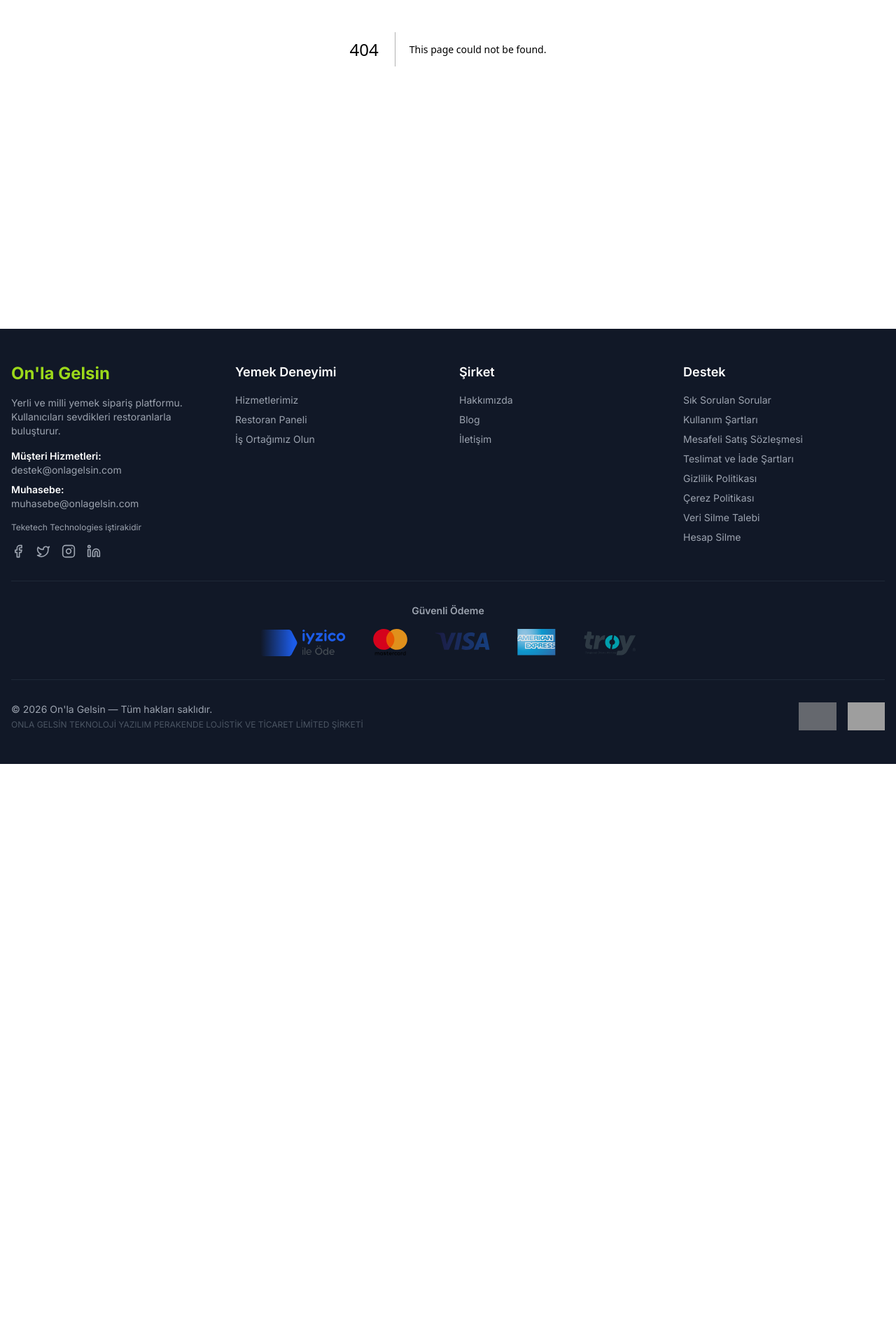
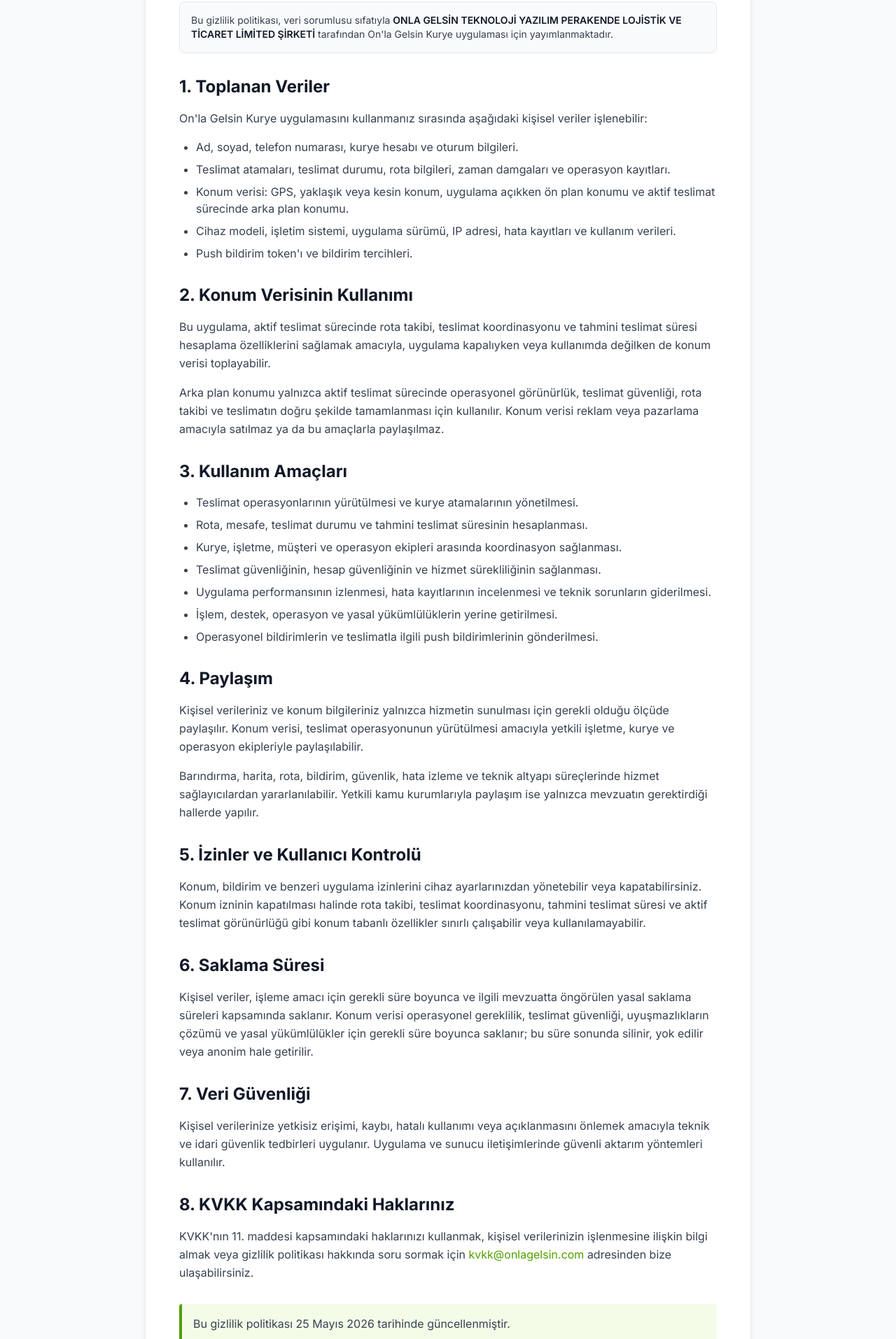
Before and after one commit to fthtk567-ctrl/onlog-website-, a Next.js app: page /kurye-gizlilik-politikasi in a window 1280 px wide. Before the commit this address had no page. Shown: the part 410-2324 px from the top of the page at 70% size. Before the commit the page ends 1502 px from the top, so only its background shows below. Built offline with nearby package versions, Linux system fonts and the light colour scheme; grey boxes are pictures that could not be loaded.

Commit message:
Add courier privacy policy

```diff
--- /dev/null
+++ b/app/kurye-gizlilik-politikasi/page.tsx
@@ -0,0 +1,143 @@
+import { company } from '@/lib/companyInfo'
+
+export const metadata = {
+  title: "On'la Gelsin Kurye - Gizlilik Politikası",
+  description:
+    "On'la Gelsin Kurye uygulamasında kişisel verilerin ve konum verilerinin işlenmesine ilişkin gizlilik politikası.",
+}
+
+export default function KuryeGizlilikPolitikasi() {
+  return (
+    <main className="min-h-screen bg-gray-50">
+      <section className="bg-gradient-to-r from-primary-600 to-primary-700 text-white py-16">
+        <div className="container mx-auto px-4">
+          <h1 className="text-4xl md:text-5xl font-bold mb-4">
+            On&apos;la Gelsin Kurye Uygulaması Gizlilik Politikası
+          </h1>
+          <p className="text-xl text-primary-100">
+            Kurye uygulamasında kişisel verilerinizin, konum bilgilerinizin ve uygulama izinlerinin nasıl işlendiğine
+            ilişkin bilgilendirme.
+          </p>
+        </div>
+      </section>
+
+      <section className="py-16">
+        <div className="container mx-auto px-4 max-w-4xl">
+          <div className="bg-white rounded-xl shadow-lg p-8 md:p-12 space-y-8">
+            <div className="bg-gray-50 border border-gray-200 rounded-lg p-4 text-sm text-gray-700">
+              <p>
+                Bu gizlilik politikası, veri sorumlusu sıfatıyla{' '}
+                <span className="font-semibold text-gray-900">{company.legalName}</span> tarafından On&apos;la Gelsin
+                Kurye uygulaması için yayımlanmaktadır.
+              </p>
+            </div>
+
+            <div>
+              <h2 className="text-2xl font-bold text-gray-900 mb-4">1. Toplanan Veriler</h2>
+              <p className="text-gray-700 leading-relaxed mb-4">
+                On&apos;la Gelsin Kurye uygulamasını kullanmanız sırasında aşağıdaki kişisel veriler işlenebilir:
+              </p>
+              <ul className="list-disc pl-6 text-gray-700 space-y-2">
+                <li>Ad, soyad, telefon numarası, kurye hesabı ve oturum bilgileri.</li>
+                <li>Teslimat atamaları, teslimat durumu, rota bilgileri, zaman damgaları ve operasyon kayıtları.</li>
+                <li>
+                  Konum verisi: GPS, yaklaşık veya kesin konum, uygulama açıkken ön plan konumu ve aktif teslimat
+                  sürecinde arka plan konumu.
+                </li>
+                <li>Cihaz modeli, işletim sistemi, uygulama sürümü, IP adresi, hata kayıtları ve kullanım verileri.</li>
+                <li>Push bildirim token&apos;ı ve bildirim tercihleri.</li>
+              </ul>
+            </div>
+
+            <div>
+              <h2 className="text-2xl font-bold text-gray-900 mb-4">2. Konum Verisinin Kullanımı</h2>
+              <p className="text-gray-700 leading-relaxed mb-4">
+                Bu uygulama, aktif teslimat sürecinde rota takibi, teslimat koordinasyonu ve tahmini teslimat süresi
+                hesaplama özelliklerini sağlamak amacıyla, uygulama kapalıyken veya kullanımda değilken de konum verisi
+                toplayabilir.
+              </p>
+              <p className="text-gray-700 leading-relaxed">
+                Arka plan konumu yalnızca aktif teslimat sürecinde operasyonel görünürlük, teslimat güvenliği, rota
+                takibi ve teslimatın doğru şekilde tamamlanması için kullanılır. Konum verisi reklam veya pazarlama
+                amacıyla satılmaz ya da bu amaçlarla paylaşılmaz.
+              </p>
+            </div>
+
+            <div>
+              <h2 className="text-2xl font-bold text-gray-900 mb-4">3. Kullanım Amaçları</h2>
+              <ul className="list-disc pl-6 text-gray-700 space-y-2">
+                <li>Teslimat operasyonlarının yürütülmesi ve kurye atamalarının yönetilmesi.</li>
+                <li>Rota, mesafe, teslimat durumu ve tahmini teslimat süresinin hesaplanması.</li>
+                <li>Kurye, işletme, müşteri ve operasyon ekipleri arasında koordinasyon sağlanması.</li>
+                <li>Teslimat güvenliğinin, hesap güvenliğinin ve hizmet sürekliliğinin sağlanması.</li>
+                <li>Uygulama performansının izlenmesi, hata kayıtlarının incelenmesi ve teknik sorunların giderilmesi.</li>
+                <li>İşlem, destek, operasyon ve yasal yükümlülüklerin yerine getirilmesi.</li>
+                <li>Operasyonel bildirimlerin ve teslimatla ilgili push bildirimlerinin gönderilmesi.</li>
+              </ul>
+            </div>
+
+            <div>
+              <h2 className="text-2xl font-bold text-gray-900 mb-4">4. Paylaşım</h2>
+              <p className="text-gray-700 leading-relaxed mb-4">
+                Kişisel verileriniz ve konum bilgileriniz yalnızca hizmetin sunulması için gerekli olduğu ölçüde
+                paylaşılır. Konum verisi, teslimat operasyonunun yürütülmesi amacıyla yetkili işletme, kurye ve
+                operasyon ekipleriyle paylaşılabilir.
+              </p>
+              <p className="text-gray-700 leading-relaxed">
+                Barındırma, harita, rota, bildirim, güvenlik, hata izleme ve teknik altyapı süreçlerinde hizmet
+                sağlayıcılardan yararlanılabilir. Yetkili kamu kurumlarıyla paylaşım ise yalnızca mevzuatın gerektirdiği
+                hallerde yapılır.
+              </p>
+            </div>
+
+            <div>
+              <h2 className="text-2xl font-bold text-gray-900 mb-4">5. İzinler ve Kullanıcı Kontrolü</h2>
+              <p className="text-gray-700 leading-relaxed">
+                Konum, bildirim ve benzeri uygulama izinlerini cihaz ayarlarınızdan yönetebilir veya kapatabilirsiniz.
+                Konum izninin kapatılması halinde rota takibi, teslimat koordinasyonu, tahmini teslimat süresi ve aktif
+                teslimat görünürlüğü gibi konum tabanlı özellikler sınırlı çalışabilir veya kullanılamayabilir.
+              </p>
+            </div>
+
+            <div>
+              <h2 className="text-2xl font-bold text-gray-900 mb-4">6. Saklama Süresi</h2>
+              <p className="text-gray-700 leading-relaxed">
+                Kişisel veriler, işleme amacı için gerekli süre boyunca ve ilgili mevzuatta öngörülen yasal saklama
+                süreleri kapsamında saklanır. Konum verisi operasyonel gereklilik, teslimat güvenliği, uyuşmazlıkların
+                çözümü ve yasal yükümlülükler için gerekli süre boyunca saklanır; bu süre sonunda silinir, yok edilir
+                veya anonim hale getirilir.
+              </p>
+            </div>
+
+            <div>
+              <h2 className="text-2xl font-bold text-gray-900 mb-4">7. Veri Güvenliği</h2>
+              <p className="text-gray-700 leading-relaxed">
+                Kişisel verilerinize yetkisiz erişimi, kaybı, hatalı kullanımı veya açıklanmasını önlemek amacıyla
+                teknik ve idari güvenlik tedbirleri uygulanır. Uygulama ve sunucu iletişimlerinde güvenli aktarım
+                yöntemleri kullanılır.
+              </p>
+            </div>
+
+            <div>
+              <h2 className="text-2xl font-bold text-gray-900 mb-4">8. KVKK Kapsamındaki Haklarınız</h2>
+              <p className="text-gray-700 leading-relaxed">
+                KVKK&apos;nın 11. maddesi kapsamındaki haklarınızı kullanmak, kişisel verilerinizin işlenmesine ilişkin
+                bilgi almak veya gizlilik politikası hakkında soru sormak için{' '}
+                <a href={`mailto:${company.email.kvkk}`} className="text-primary-600 hover:underline">
+                  {company.email.kvkk}
+                </a>{' '}
+                adresinden bize ulaşabilirsiniz.
+              </p>
+            </div>
+
+            <div className="bg-primary-50 border-l-4 border-primary-600 p-4 rounded">
+              <p className="text-gray-700">
+                Bu gizlilik politikası 25 Mayıs 2026 tarihinde güncellenmiştir.
+              </p>
+            </div>
+          </div>
+        </div>
+      </section>
+    </main>
+  )
+}
--- a/app/sitemap.ts
+++ b/app/sitemap.ts
@@ -15,6 +15,7 @@
     '/hakkimizda',
     '/cerez-politikasi',
     '/gizlilik-politikasi',
+    '/kurye-gizlilik-politikasi',
     '/kullanim-sartlari',
     '/kvkk',
     '/hesap-silme',
--- a/components/Footer.tsx
+++ b/components/Footer.tsx
@@ -125,6 +125,11 @@
                 </Link>
               </li>
               <li>
+                <Link href="/kurye-gizlilik-politikasi" className="text-gray-400 hover:text-white transition">
+                  Kurye Gizlilik Politikası
+                </Link>
+              </li>
+              <li>
                 <Link href="/cerez-politikasi" className="text-gray-400 hover:text-white transition">
                   Çerez Politikası
                 </Link>
```
